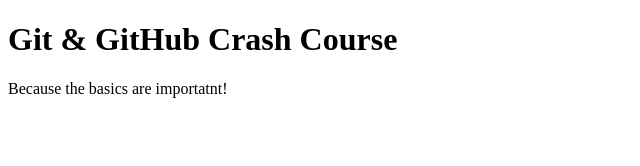
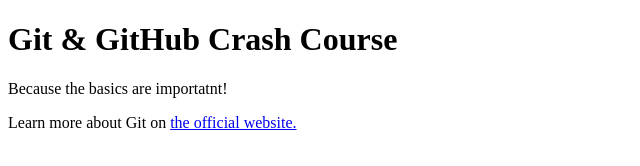
Before and after one commit to pkrajput-ai/test-one, a plain HTML site: page index.html in a window 1280 px wide. Shown: the whole page, without its empty margins (0-640 px from the left). Drawn offline with Linux system fonts and the light colour scheme.

Commit message:
added link to Git docs.

```diff
--- a/index.html
+++ b/index.html
@@ -9,5 +9,6 @@
     <body>
         <h1>Git & GitHub Crash Course</h1>
         <p>Because the basics are importatnt!</p>
+        <p>Learn more about Git on <a href="https://git-scm.com/book/en/v2"> the official website.</a>
     </body>
 </html>
```
